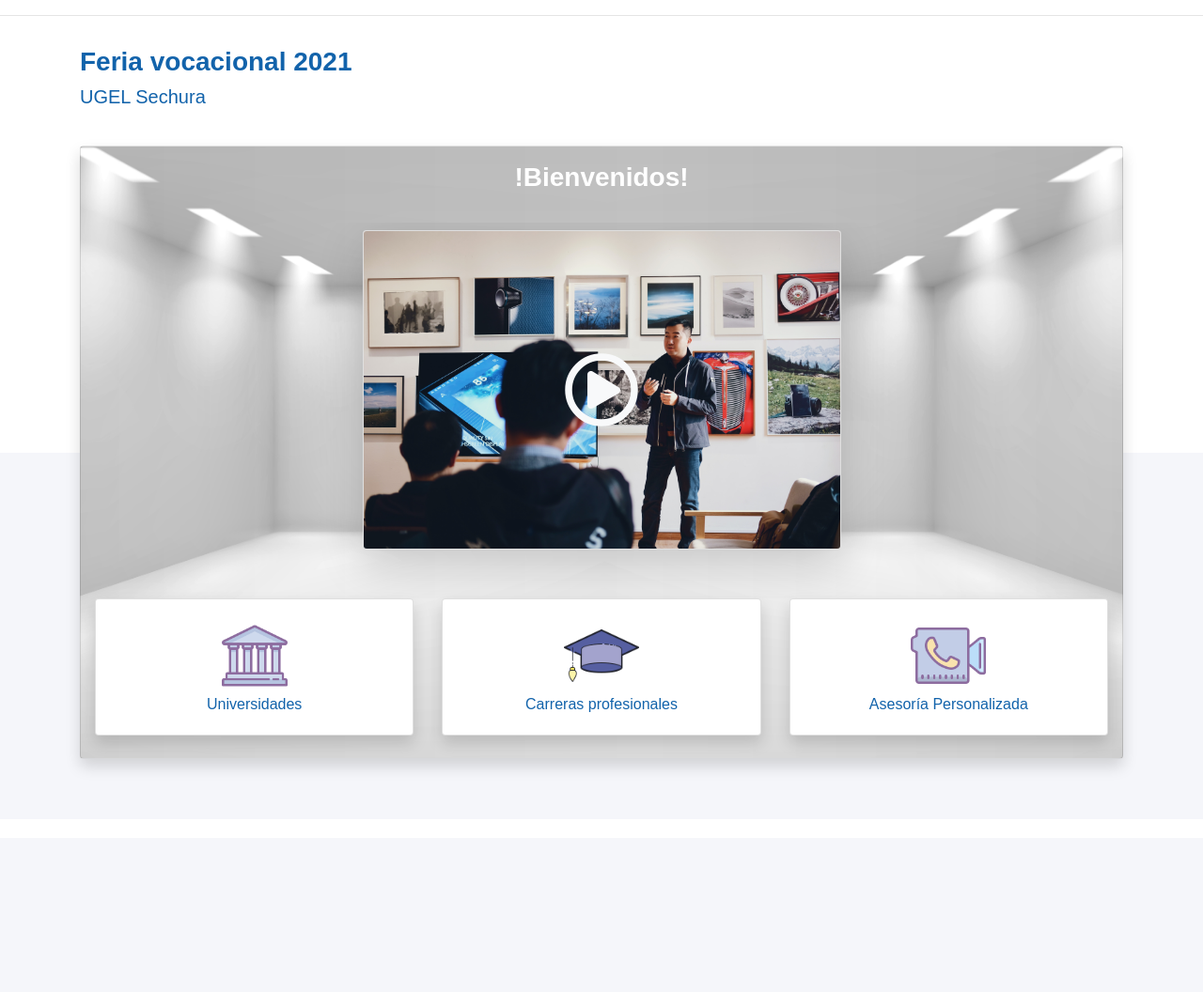
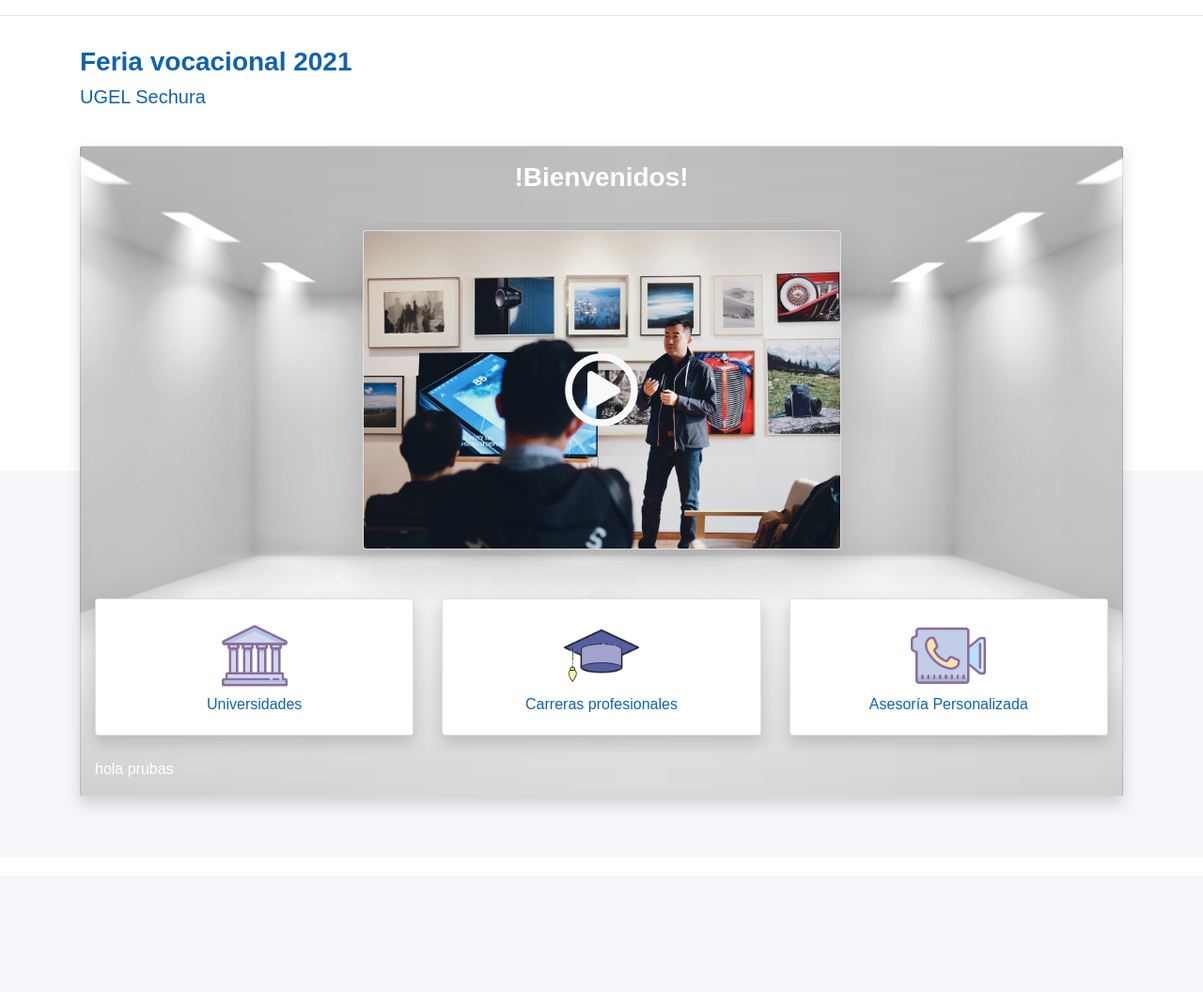
Before and after one commit to JuanDev3/feria, a PHP site: page /feria/ in a window 1280 px wide; the page is wider, and only the part inside the window is pictured. Shown: the part 64-1120 px from the top of that part at 94% size. Run offline with PHP 8.4, Linux system fonts and the light colour scheme; some web fonts are replaced.

Commit message:
saludos de pruebas

```diff
--- a/views/dashboard.php
+++ b/views/dashboard.php
@@ -113,6 +113,9 @@ require_once 'views/layouts/header.php';?>
                         </div>
                      </div>
                      <br>
+                     <div>
+                        <p>hola prubas</p>
+                     </div>
 
 
 
```
